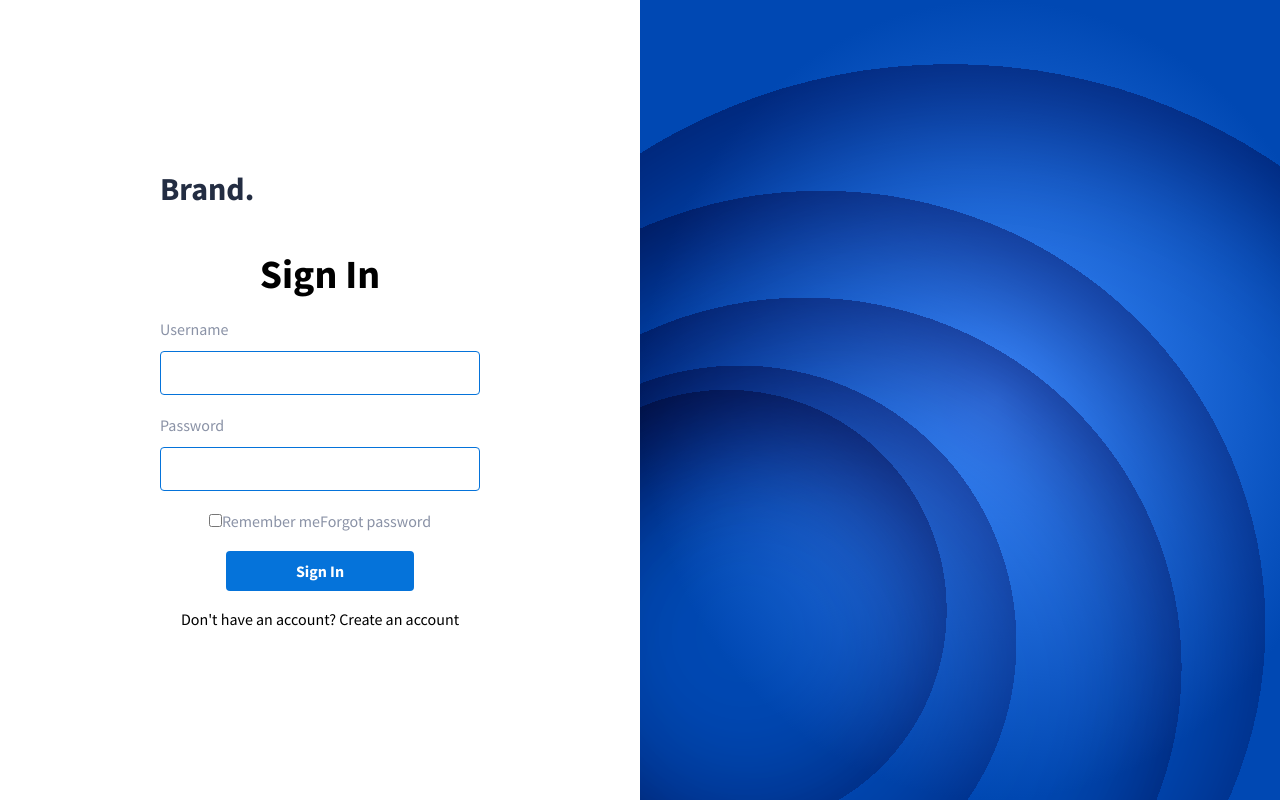
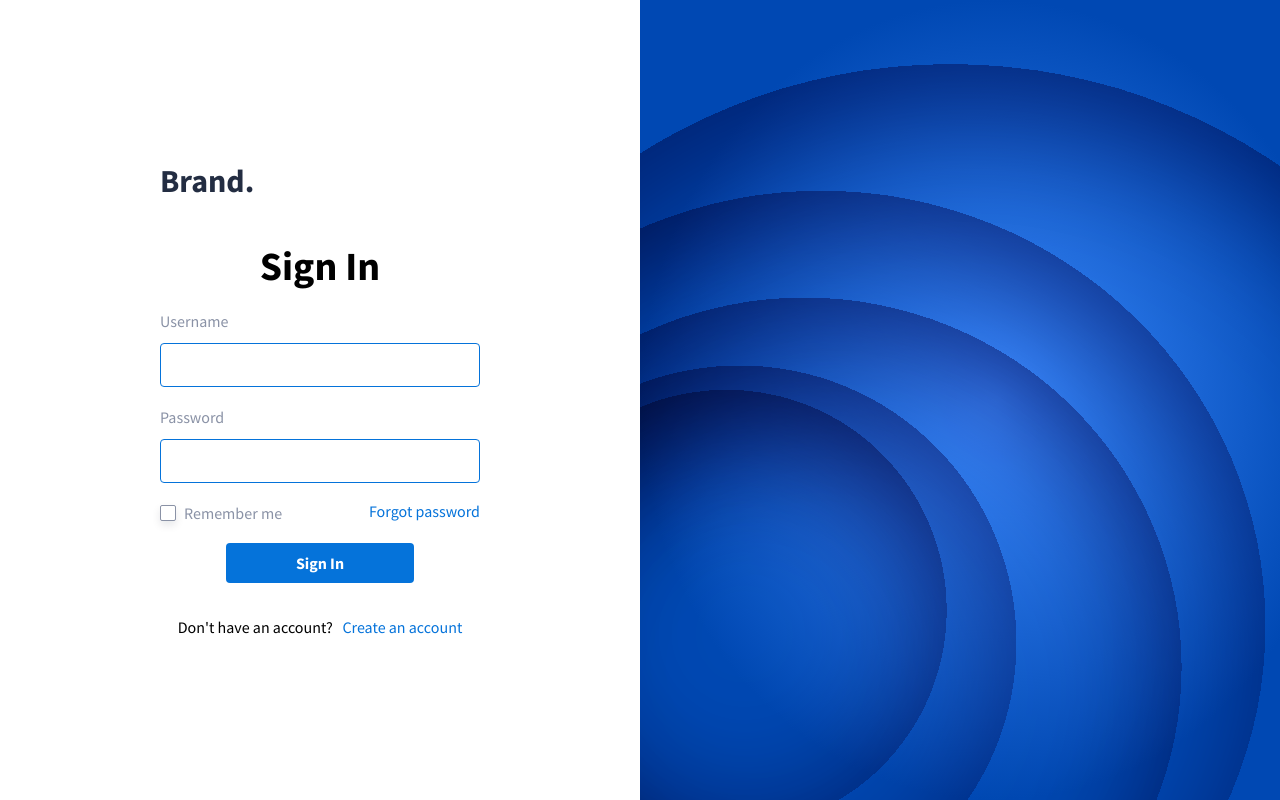
Before and after one commit to Mawthuq-Software/SafeGuard-Webapp, a Nuxt app: page /auth/sign_in in a window 1280 px wide. Built offline with nearby package versions, Linux system fonts and the light colour scheme.

Commit message:
Finish SIgn In UI

```diff
--- a/pages/auth/sign_in.vue
+++ b/pages/auth/sign_in.vue
@@ -8,15 +8,14 @@
         <h3>Sign In</h3>
         <FormTextInput label="Username" name="username" />
         <FormTextInput label="Password" name="password" />
-        <span>
-          <input type="checkbox" />
-          <label>Remember me</label>
-          <label>Forgot password</label>
-        </span>
+        <div class="flex flex-row justify-between w-full">
+          <Checkbox label="Remember me"/>
+          <TextLink>Forgot password</TextLink>
+        </div>
         <Button label="Sign In" />
-        <p>Don't have an account? Create an account</p>
       </div>
-      <div>
+      <div class="pt-8 text-center">
+        <span>Don't have an account? &nbsp;&nbsp;<TextLink>Create an account</TextLink></span>
       </div>
     </div>
   </div>
```
